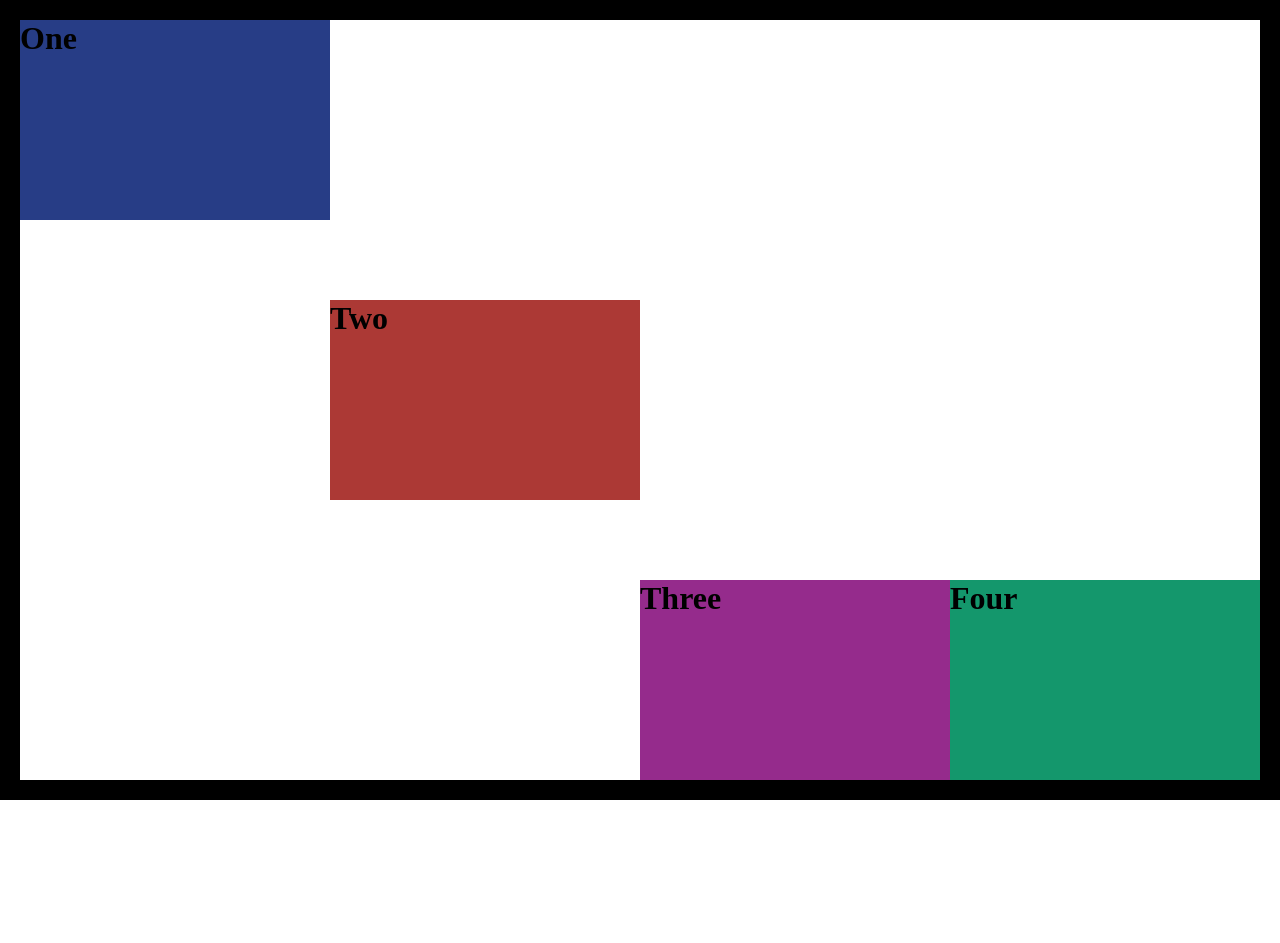
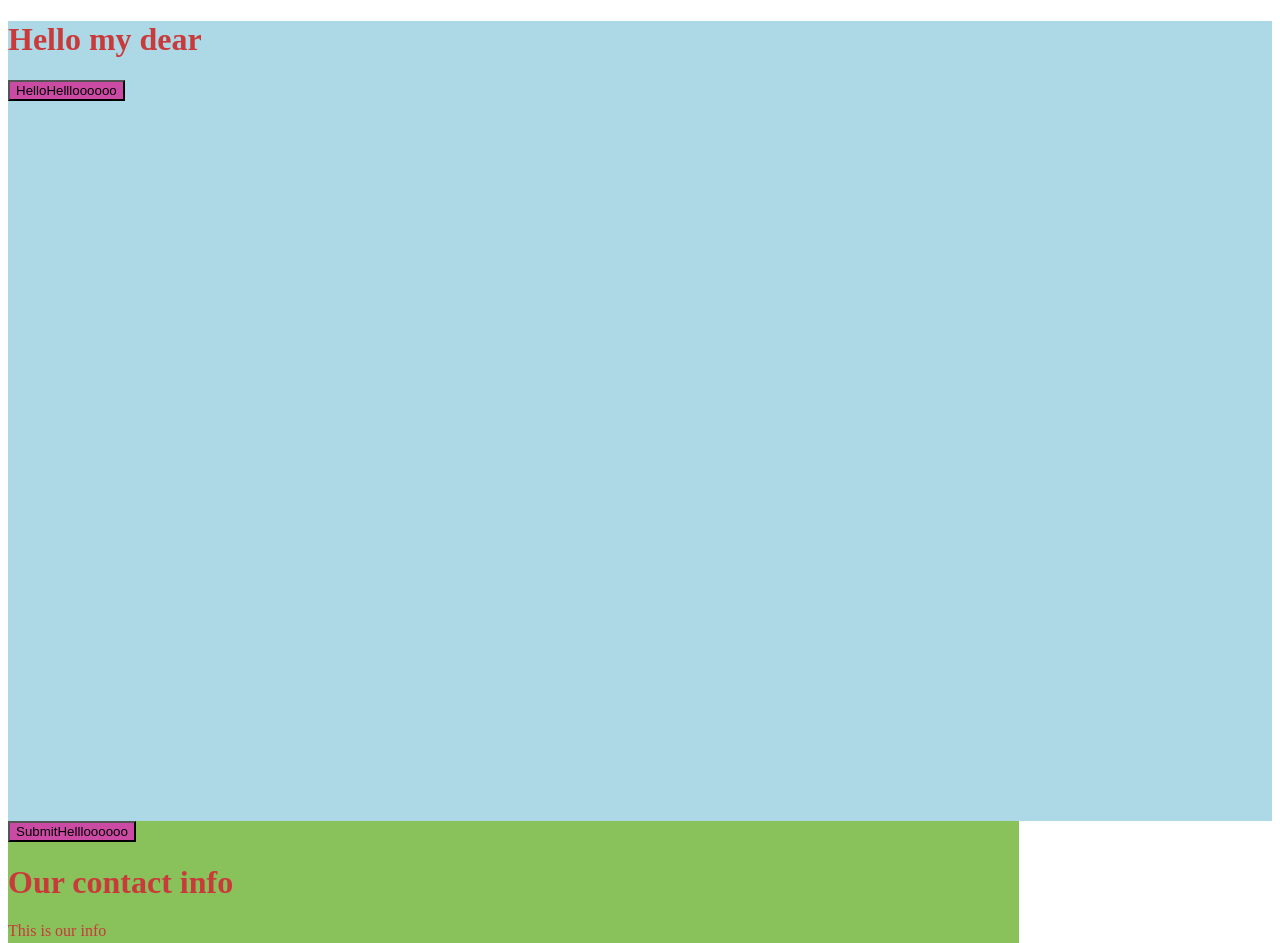
Before and after one commit to Wolfish96/InputAnimation, a plain HTML site: page index.html in a window 1280 px wide. Shown: the top 943 px of the page. Before the commit the page ends 800 px from the top, so only its background shows below. Drawn offline with Linux system fonts and the light colour scheme.

Commit message:
study sass

```diff
--- a/index.html
+++ b/index.html
@@ -1,25 +1,22 @@
 <!DOCTYPE html>
 <html lang="en">
 <head>
-    <meta charset="UTF-8">
-    <meta name="viewport" content="width=device-width, initial-scale=1.0">
-    <meta http-equiv="X-UA-Compatible" content="ie=edge">
-    <link rel="stylesheet" href="./style.css">
-    <title>Flexbox</title>
+    <meta charset='utf-8'>
+    <meta http-equiv='X-UA-Compatible' content='IE=edge'>
+    <meta name='viewport' content='width=device-width, initial-scale=1'>
+    <link rel="stylesheet" href="./styles/style.css">
+    <title>Sassy</title>
 </head>
 <body>
-    <div class="parent">
-        <div class="child1">
-            <h1>One</h1>
-        </div>
-        <div class="child2">
-            <h1>Two</h1>
-        </div>
-       <div class="child3">
-            <h1>Three</h1>
-        </div>
-        <div class="child4">
-            <h1>Four</h1>
+    <header>
+        <h1>Hello my dear</h1>
+        <button>Hello</button>
+    </header>
+    <div class = "contact">
+        <button>Submit</button>
+        <div class="info">
+            <h1>Our contact info</h1>
+            <p>This is our info</p>
         </div>
     </div>
 </body>
--- /dev/null
+++ b/styles/_header.scss
@@ -0,0 +1,13 @@
+@import "./variables";
+
+header {
+    height: 100vh;
+    color: $textColor;
+    background: lightblue;
+    button {
+        background: $primaryBtn;
+        &::after {
+            content: "Hellloooooo";
+        }
+    }
+}
--- /dev/null
+++ b/styles/_variables.scss
@@ -0,0 +1,2 @@
+$primaryBtn: #cb4aa4;
+$textColor: rgb(201, 58, 58);
--- /dev/null
+++ b/styles/style.scss
@@ -0,0 +1,9 @@
+@import "./variables";
+@import "./header";
+
+.contact {
+    @extend header;
+    background: lightcoral;
+    background: rgb(137, 193, 91);
+    width: 100% - 20%;
+}
```
Also changed, not shown: app.js (deleted), style.css (deleted), styles/style.css (added), 2 other files.
